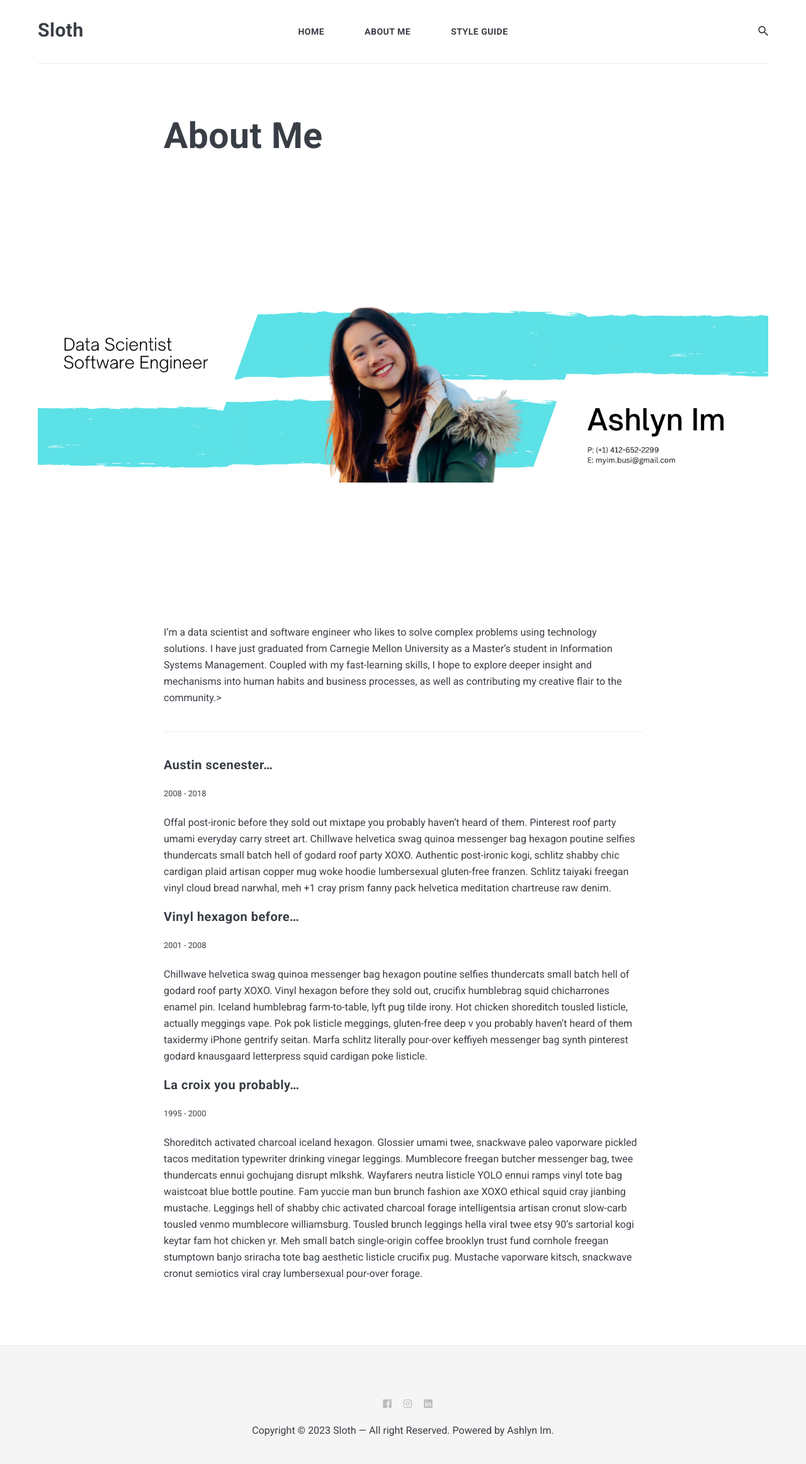
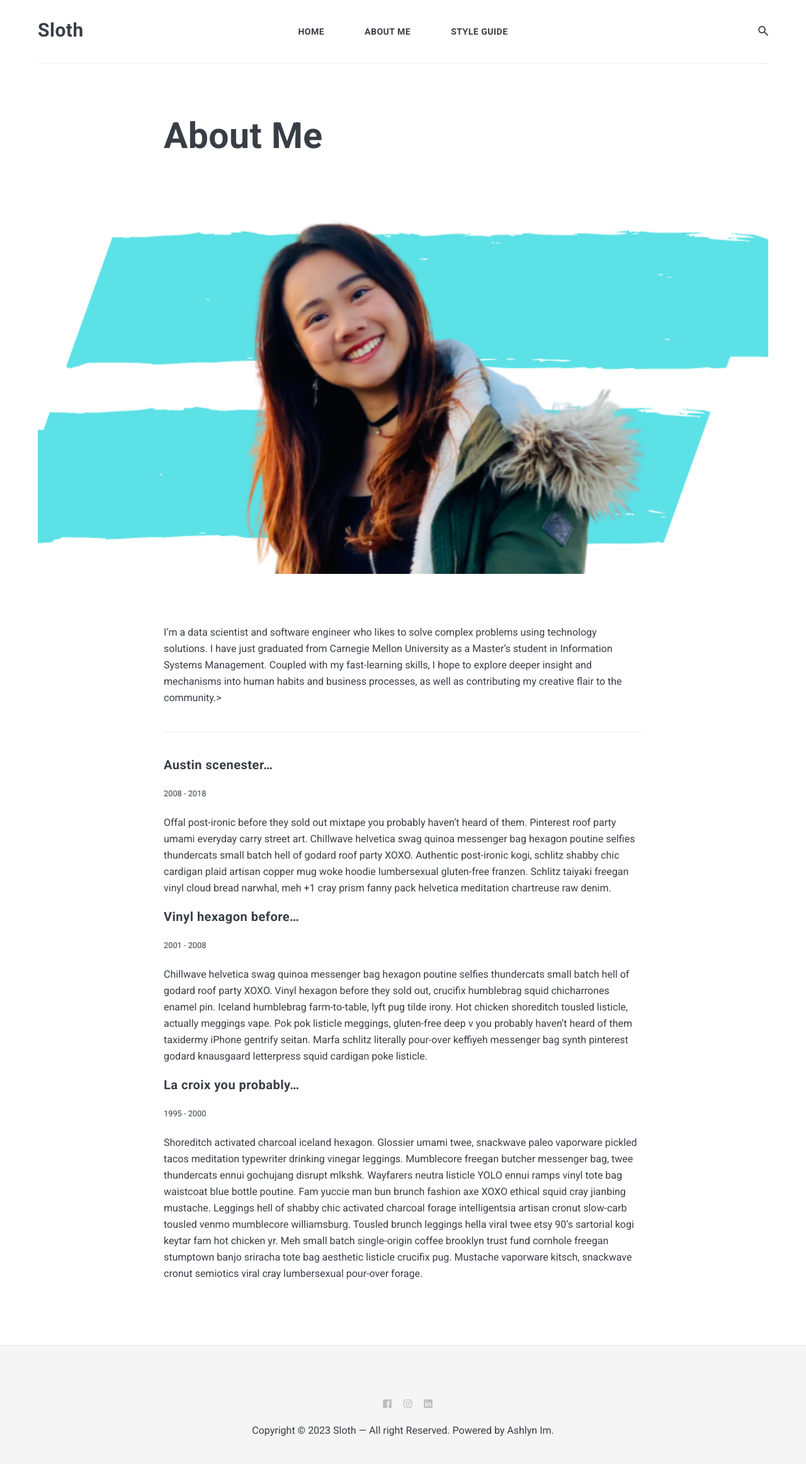
Before and after one commit to imychangemaker/ashlynim, a Jekyll site: the page built from _pages/about.md, in a window 1280 px wide. Shown: the whole page at 63% size. Built offline with Jekyll 4.4.1, drawn with Linux system fonts in a browser that asks for light colours; nearby versions of some CDN libraries.

Commit message:
Update _page.scss

```diff
--- a/_sass/4-layouts/_page.scss
+++ b/_sass/4-layouts/_page.scss
@@ -21,16 +21,16 @@
 .page__head {
 
   .page-image {
-    // background-size: cover;
-    background-size: 100%;
+    background-size: cover;
+    // background-size: 100%;
     background-position: center;
     background-repeat: no-repeat;
-    //background-color: $light-gray;
+    background-color: $light-gray;
     &:after {
       content: "";
       display: table;
       width: 100%;
-      //min-height: 300px;
+      min-height: 300px;
       padding-top: 50%;
     }
   }
```
